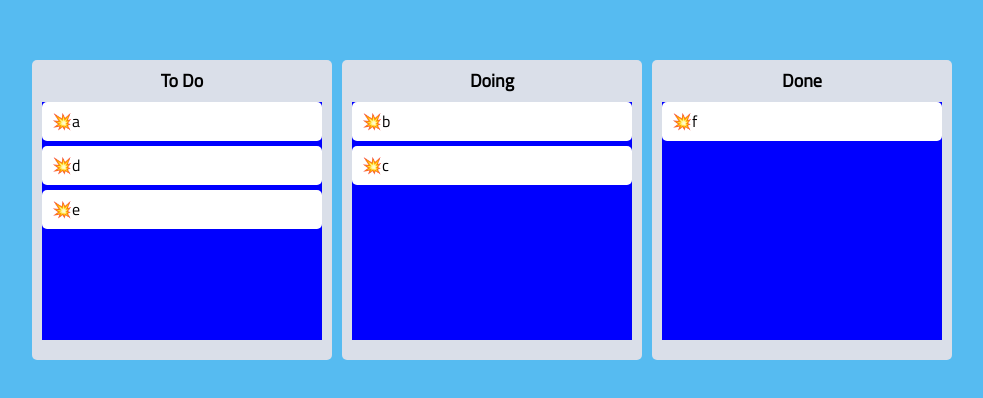
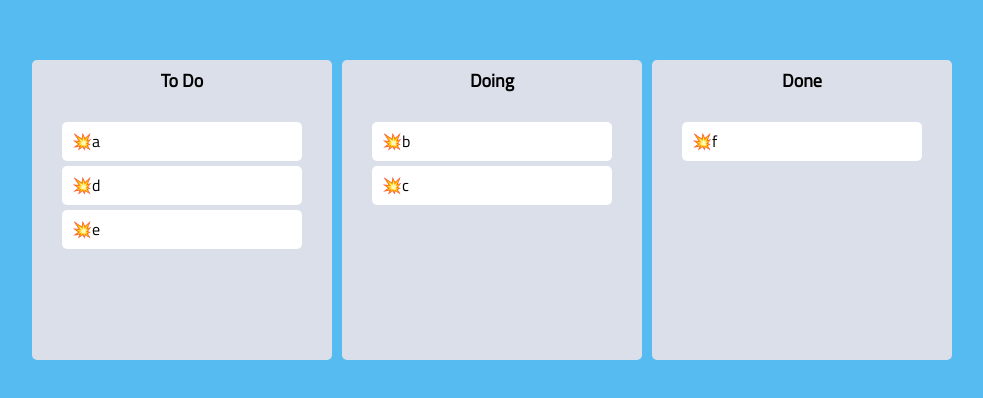
Before and after one commit to ny0011/todo-list, a React (Create React App) app: page / in a window 1280 px wide. Shown: the part 190-588 px from the top of the page, without its empty margins (148-1131 px from the left). Built offline with nearby package versions, Linux system fonts and the light colour scheme.

Commit message:
6.12 Final Styles

```diff
--- a/src/Components/Board.tsx
+++ b/src/Components/Board.tsx
@@ -28,9 +28,14 @@ interface IAreaProps {
 
 const Area = styled.div<IAreaProps>`
   background-color: ${(props) =>
-    props.isDraggingOver ? "pink" : props.isDraggingFromThis ? "red" : "blue"};
+    props.isDraggingOver
+      ? "#eed6f5"
+      : props.isDraggingFromThis
+      ? "#dae8ee"
+      : "transparent"};
   flex-grow: 1;
   transition: background-color 0.3s ease-in-out;
+  padding: 20px;
 `;
 
 interface IBoardProps {
--- a/src/Components/DraggableCard.tsx
+++ b/src/Components/DraggableCard.tsx
@@ -2,11 +2,14 @@ import React from "react";
 import { Draggable } from "react-beautiful-dnd";
 import styled from "styled-components";
 
-const Card = styled.div`
+const Card = styled.div<{ isDragging: boolean }>`
   border-radius: 5px;
   margin-bottom: 5px;
-  padding: 10px 10px;
-  background-color: ${(props) => props.theme.cardColor};
+  padding: 10px;
+  background-color: ${(props) =>
+    props.isDragging ? "#e4f2ff" : props.theme.cardColor};
+  box-shadow: ${(props) =>
+    props.isDragging ? "0px 2px 5px rgba(0, 0, 0, 0.3)" : "none"};
 `;
 
 interface IDraggableCardProps {
@@ -18,11 +21,12 @@ function DraggableCard({ todo, index }: IDraggableCardProps) {
   console.log(todo, "render");
   return (
     <Draggable draggableId={todo} index={index} key={todo}>
-      {(baba) => (
+      {(baba, info) => (
         <Card
           ref={baba.innerRef}
           {...baba.draggableProps}
           {...baba.dragHandleProps}
+          isDragging={info.isDragging}
         >
           <span>💥</span>
           {todo}
```
Also changed, not shown: 1 other file (tests, documents, lock files or other folders).
